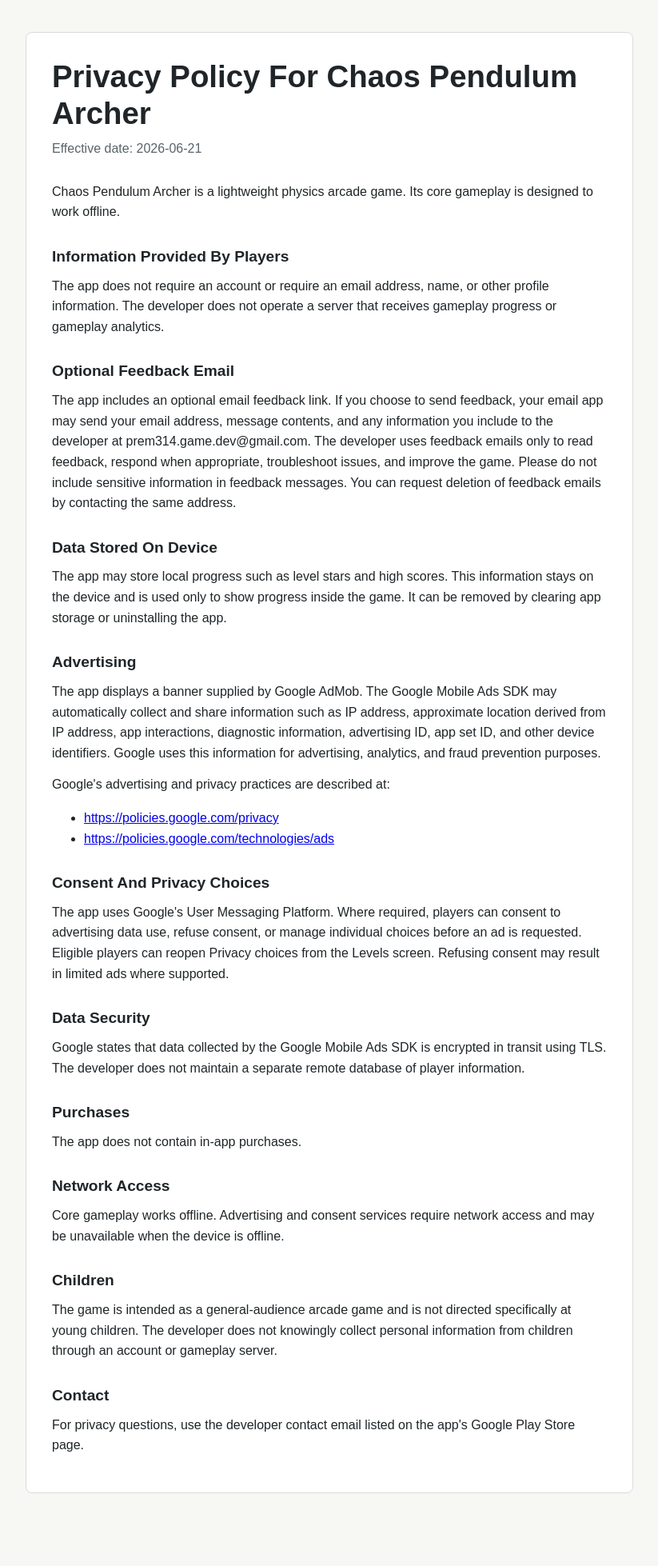
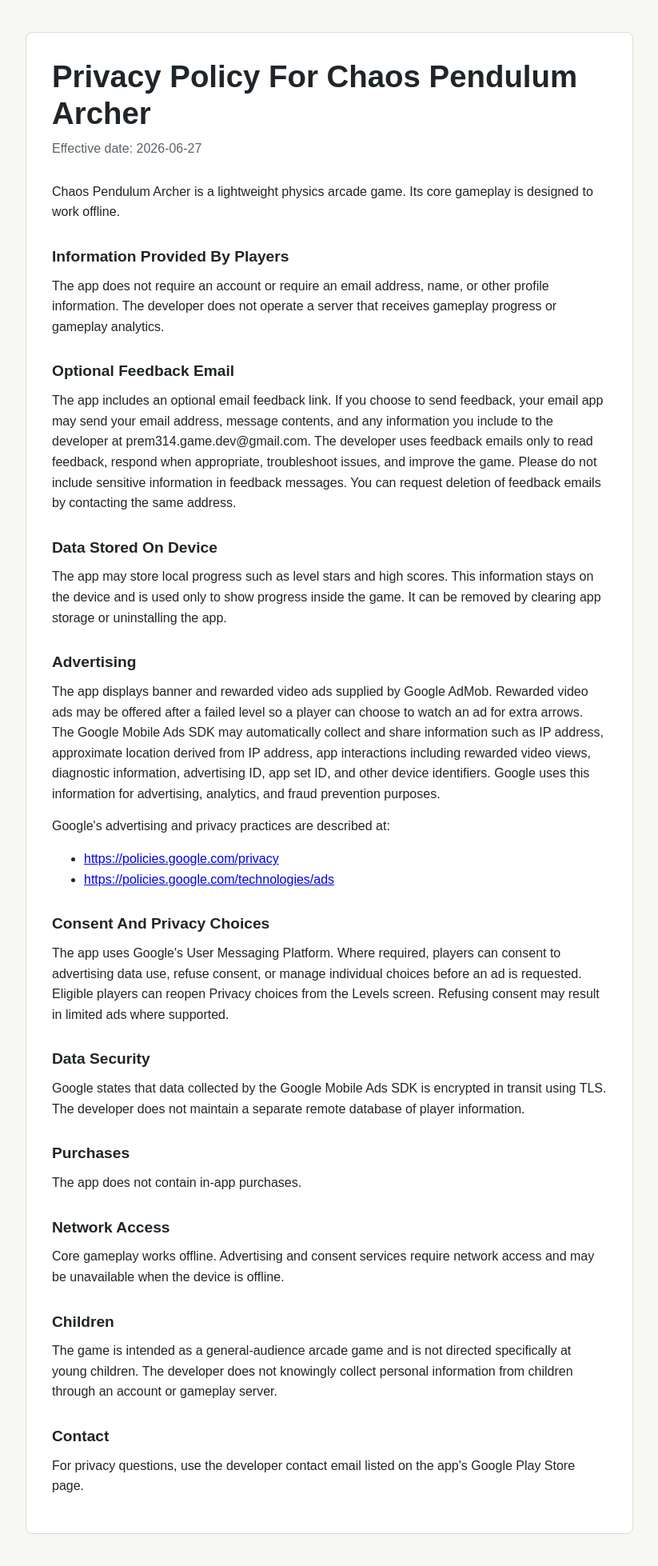
Before and after one commit to prem314/prem314.github.io, a Jekyll site: the page chaos-pendulum-archer-privacy-policy.html, which Jekyll copies as it is, in a window 1280 px wide. Shown: the whole page at 80% size, without its empty margins (228-1051 px from the left). Built offline with Jekyll 4.4.1, drawn with Linux system fonts in a browser that asks for light colours; before the commit the page ends 1907 px from its top, so only the background shows below that.

Commit message:
auto push

```diff
--- a/chaos-pendulum-archer-privacy-policy.html
+++ b/chaos-pendulum-archer-privacy-policy.html
@@ -81,7 +81,7 @@
 <body>
     <main>
         <h1>Privacy Policy For Chaos Pendulum Archer</h1>
-        <p class="effective-date">Effective date: 2026-06-21</p>
+        <p class="effective-date">Effective date: 2026-06-27</p>
 
         <p>Chaos Pendulum Archer is a lightweight physics arcade game. Its core gameplay is designed to work offline.</p>
 
@@ -95,7 +95,7 @@
         <p>The app may store local progress such as level stars and high scores. This information stays on the device and is used only to show progress inside the game. It can be removed by clearing app storage or uninstalling the app.</p>
 
         <h2>Advertising</h2>
-        <p>The app displays a banner supplied by Google AdMob. The Google Mobile Ads SDK may automatically collect and share information such as IP address, approximate location derived from IP address, app interactions, diagnostic information, advertising ID, app set ID, and other device identifiers. Google uses this information for advertising, analytics, and fraud prevention purposes.</p>
+        <p>The app displays banner and rewarded video ads supplied by Google AdMob. Rewarded video ads may be offered after a failed level so a player can choose to watch an ad for extra arrows. The Google Mobile Ads SDK may automatically collect and share information such as IP address, approximate location derived from IP address, app interactions including rewarded video views, diagnostic information, advertising ID, app set ID, and other device identifiers. Google uses this information for advertising, analytics, and fraud prevention purposes.</p>
         <p>Google's advertising and privacy practices are described at:</p>
         <ul>
             <li><a href="https://policies.google.com/privacy">https://policies.google.com/privacy</a></li>
```
